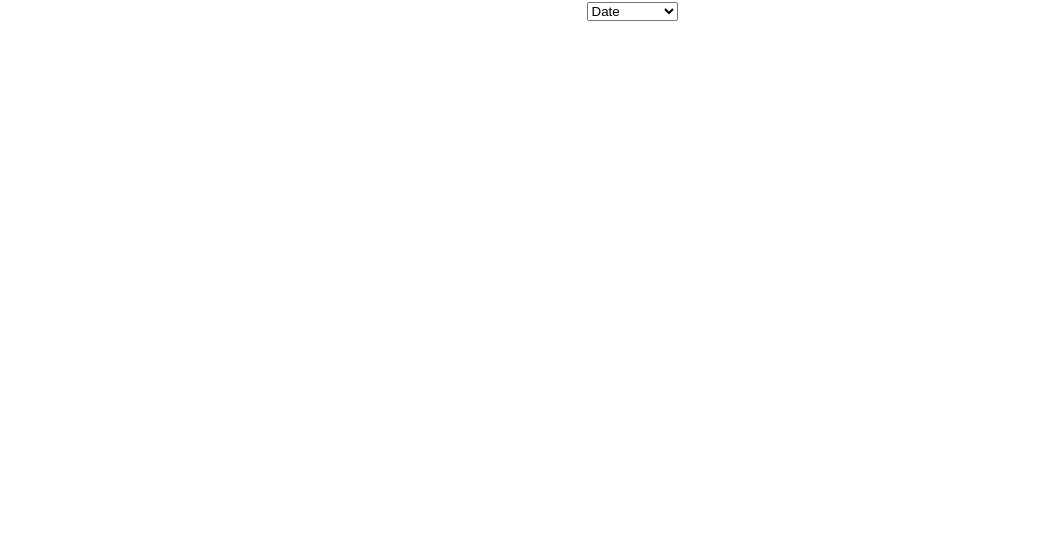
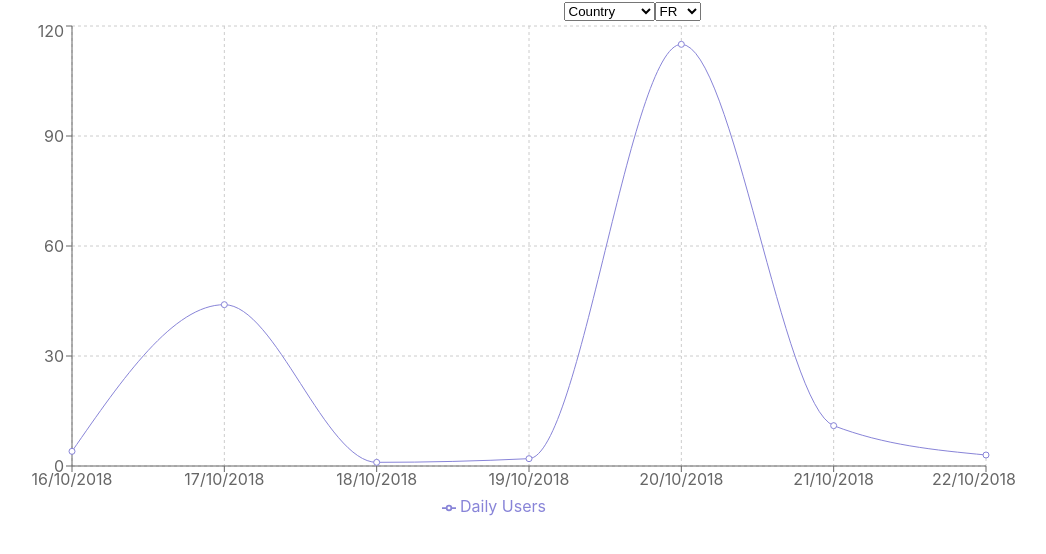
Before and after one commit to anjalikumari2425/charting-app, a React (Create React App) app: page / in a window 1280 px wide. Shown: the top 554 px of the page, without its empty margins (8-1054 px from the left). Built offline with nearby package versions, Linux system fonts and the light colour scheme.

Commit message:
Implement logic to display analytics data based on user input filters

```diff
--- a/package.json
+++ b/package.json
@@ -10,6 +10,7 @@
     "react-charts": "^2.0.0-beta.7",
     "react-dom": "^18.2.0",
     "react-scripts": "5.0.1",
+    "recharts": "^2.5.0",
     "web-vitals": "^2.1.4"
   },
   "scripts": {
--- a/src/App.js
+++ b/src/App.js
@@ -1,26 +1,86 @@
-import logo from './logo.svg';
 import './App.css';
 import data from './data/data.json';
-import { useState } from 'react';
+import { useEffect, useState } from 'react';
+import DisplayChartRecharts from './DisplayChartRecharts';
 
 function App() {
-  const keys = Object.keys(data[0]);
+  const allKeys = Object.keys(data[0]);
+  const dropDownKeys = allKeys.slice(1,-1);
+  const [displayChartData, setDisplayChartData] =  useState([]);
+  const getAllValueOfKey = (key) => {
+    return [...new Set(data.map((x) => {
+      return x[key];
+    }))];
+  }
+  const [selectedDropdownKeys, setSelectedDropdownKeys] = useState(getAllValueOfKey(dropDownKeys[0]));
   const [dropdown, setDropdownValue] = useState(0);
+  const [selectedDropdownValue, setSelectedDropdownValue] = useState(0);
 
   const handleChange = (e) => {
-    console.log("dropdown", e.target.value);
     setDropdownValue(e.target.value);
+    setSelectedDropdownKeys(getAllValueOfKey(dropDownKeys[e.target.value]));
   }
+
+  function checkForFilter(row, filterKey, filterValue)
+{
+    if(filterValue == 'null')
+    {
+        return true;
+    }
+    return filterValue === row[filterKey];
+}
+
+  function newDataFilter(filterKey, filterValue)
+{
+    let filterData = {};
+    for(let i=0; i < data.length;i++)
+    {
+        if(checkForFilter(data[i], filterKey, filterValue))
+        {
+            if(filterData[data[i]["Date"]] != null)
+            {
+                filterData[data[i]["Date"]].users += data[i]["Daily Users"];
+            }
+            else
+            {
+                filterData[data[i]["Date"]] = {
+                    date: data[i]["Date"],
+                    "Daily Users": data[i]["Daily Users"]
+                }
+            }
+        }
+    }
+    return filterData;
+}
+
+  const handleKeySelectChange = (e) => {
+    setSelectedDropdownValue(e.target.value);
+  }
+
+  useEffect(()=> {
+    let dataList = [];
+    dataList = newDataFilter(dropDownKeys[dropdown], selectedDropdownKeys[selectedDropdownValue]);
+    setDisplayChartData(dataList);
+  }, [dropdown, selectedDropdownValue]);
+
+
    return (
     <div className="App">
       <select onChange={handleChange}>
         {
-          keys && keys.map((item,index)=> (
+          dropDownKeys && dropDownKeys.map((item,index)=> (
             <option value={index}>{item}</option>
           ))
         }
       </select>
-
+      {selectedDropdownKeys && <select onChange={handleKeySelectChange}>
+        {
+          selectedDropdownKeys && selectedDropdownKeys.map((item,index)=> (
+            <option value={index}>{item}</option>
+          ))
+        }
+      </select>}
+       <DisplayChartRecharts data={displayChartData}/>
     </div>
   );
 }
--- /dev/null
+++ b/src/DisplayChartRecharts.js
@@ -0,0 +1,41 @@
+import React, {useState, useEffect} from 'react';
+import { LineChart, Line, XAxis, YAxis, CartesianGrid, Tooltip, Legend, ResponsiveContainer } from 'recharts';
+
+export default function DisplayChartRecharts(props) {
+
+   const {data} = props;
+
+   return (
+     <div style={{width: '80%', height: '500px'}}>
+       <ResponsiveContainer width="100%" height="100%">
+       <LineChart
+          width={500}
+          height={300}
+          data={Object.values(data).sort((a,b) => {
+            let dateStringA = a['date'];
+            let dateStringB = b['date'];
+            let datePartsA = dateStringA.split("/");
+            let datePartsB = dateStringB.split("/");
+            let Date1 = new Date(datePartsA[2], datePartsA[1] - 1, datePartsA[0]);
+            let Date2 = new Date(datePartsB[2], datePartsB[1] - 1, datePartsB[0]);
+            return Date1 - Date2;
+          })}
+          margin={{
+            top: 5,
+            right: 30,
+            left: 20,
+            bottom: 5,
+          }}
+        >
+          <CartesianGrid strokeDasharray="3 3" />
+          <XAxis dataKey="date" />
+          <YAxis dateKey="Daily Users"/>
+          <Tooltip />
+          <Legend />
+          <Line type="monotone" dataKey="Daily Users" stroke="#8884d8" activeDot={{ r: 8 }} />
+          {/* <Line type="monotone" dataKey="Country" stroke="#82ca9d" /> */}
+        </LineChart>
+       </ResponsiveContainer>
+     </div>
+   )
+}
```
Also changed, not shown: src/DisplayChart.js (added, +30 -0 lines), 1 other file (tests, documents, lock files or other folders).
